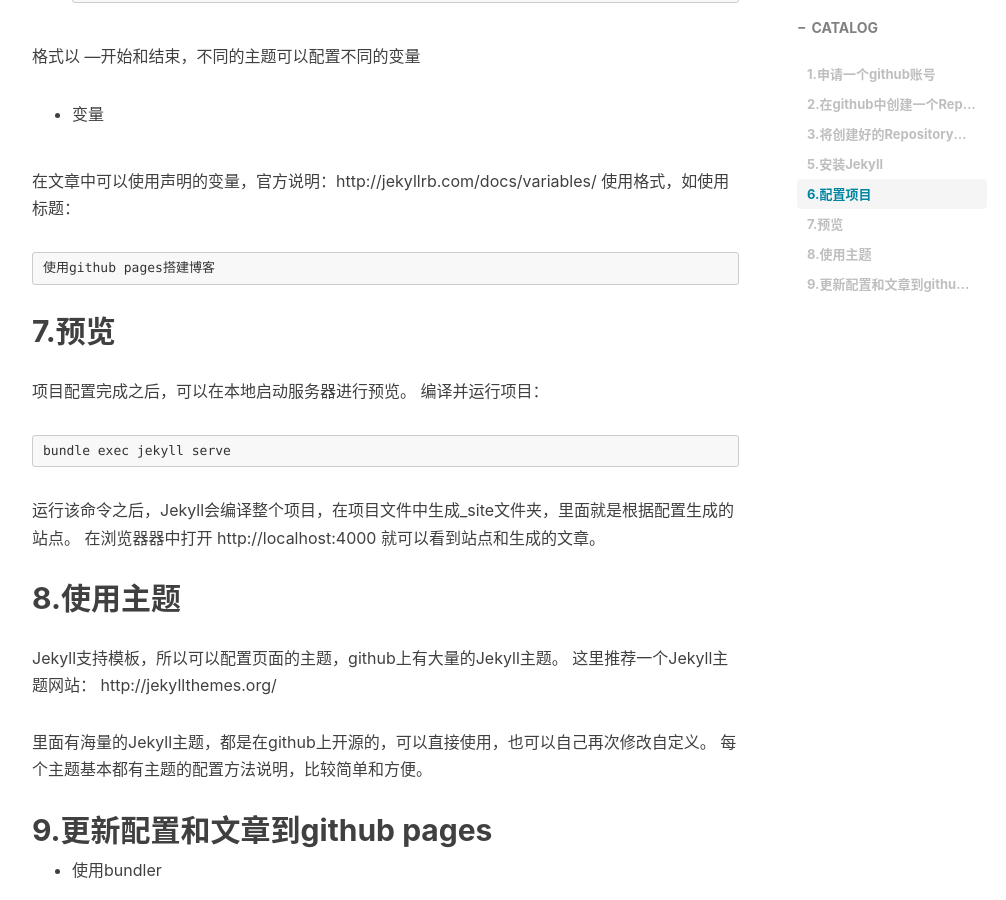
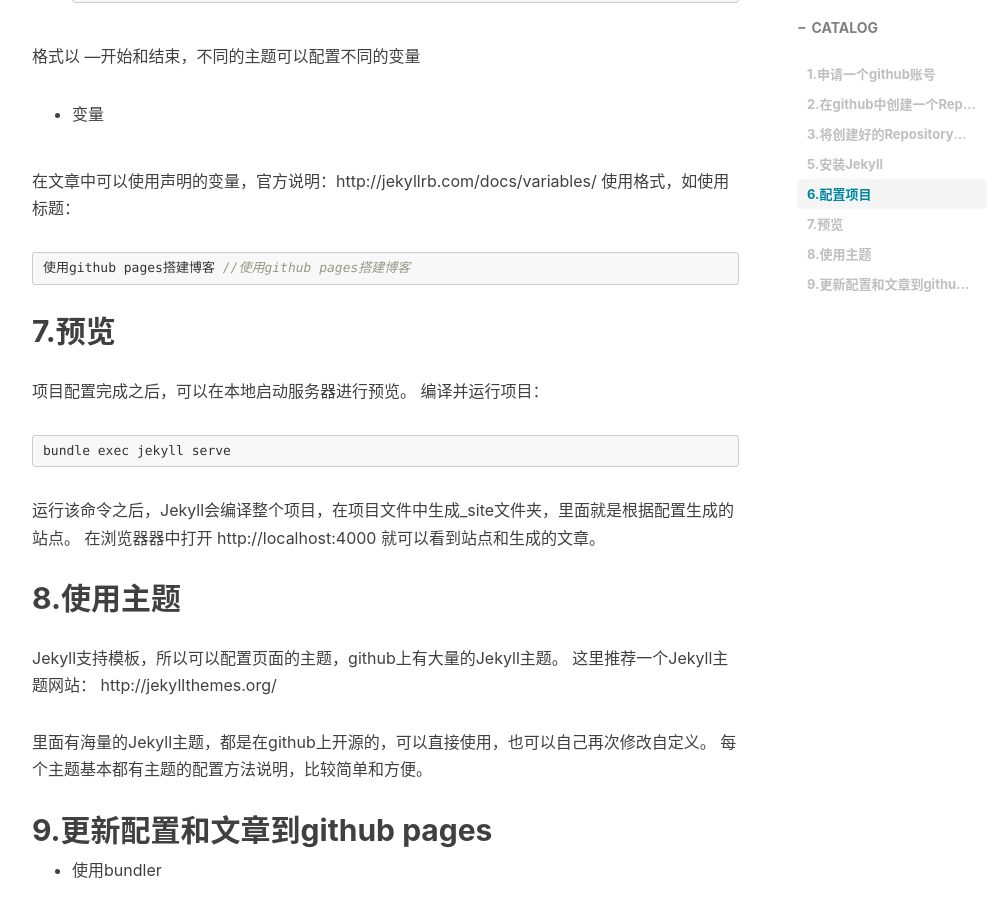
Before and after one commit to StevenDXC/Blog, a Jekyll site: the page built from _posts/2016-02-03-使用github pages搭架博客.md, in a window 1280 px wide and 900 px high, scrolled down 3024 px. Shown: the whole window, without its empty margins (233-1239 px from the left). Built offline with Jekyll 4.4.1, drawn with Linux system fonts in a browser that asks for light colours; nearby versions of some CDN libraries; Markdown is read by kramdown in place of the engine named in the settings; comment, search, counter and statistics services are not loaded.

Commit message:
Update 2016-02-03-使用github pages搭架博客.md

````diff
--- a/_posts/2016-02-03-使用github pages搭架博客.md
+++ b/_posts/2016-02-03-使用github pages搭架博客.md
@@ -137,7 +137,7 @@ permalink:  /:categories/:year/:month/:day/:title.html  # 覆盖全局变量设
    使用格式，如使用标题：
 
   ```javascript
-{{ page.title }}
+{{ page.title }} //{{ page.title }}
   ```
 
 7.预览
````
